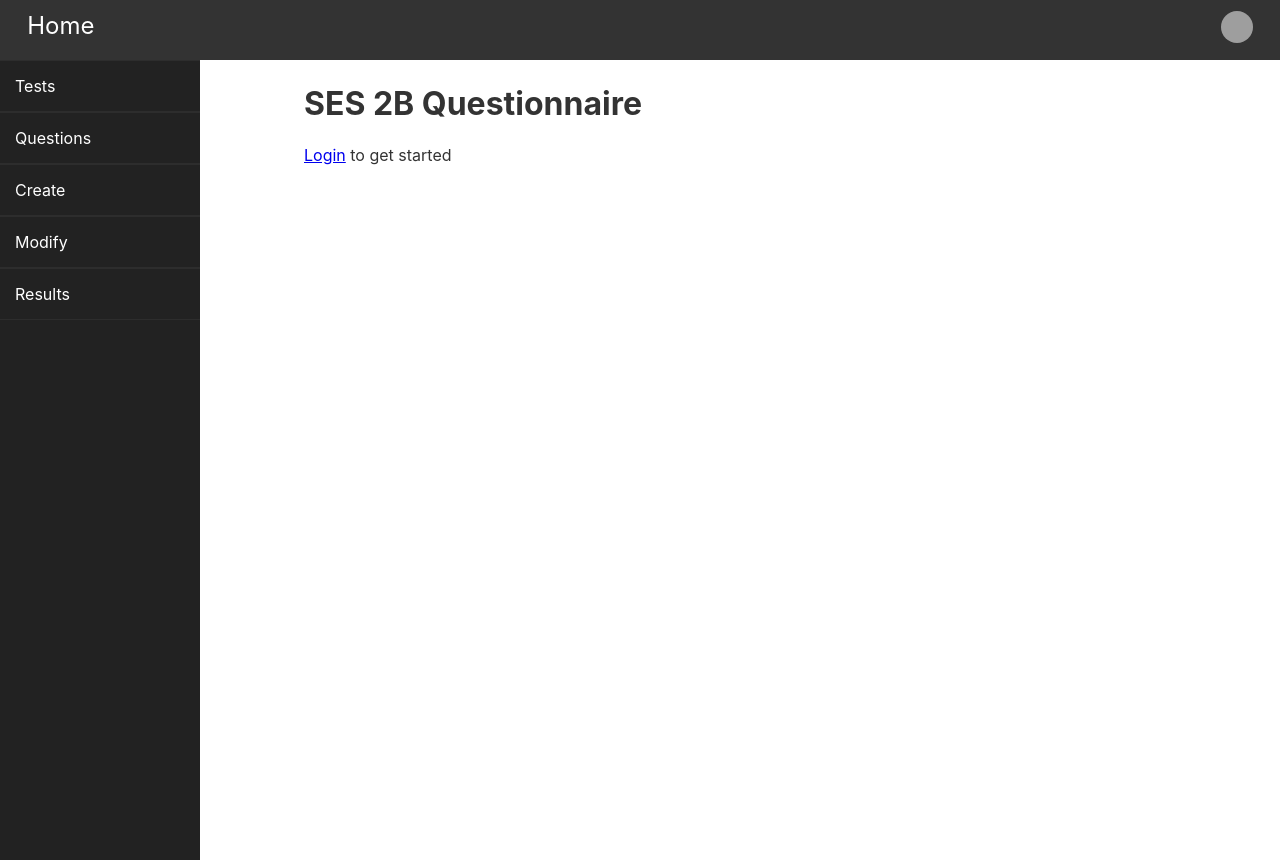
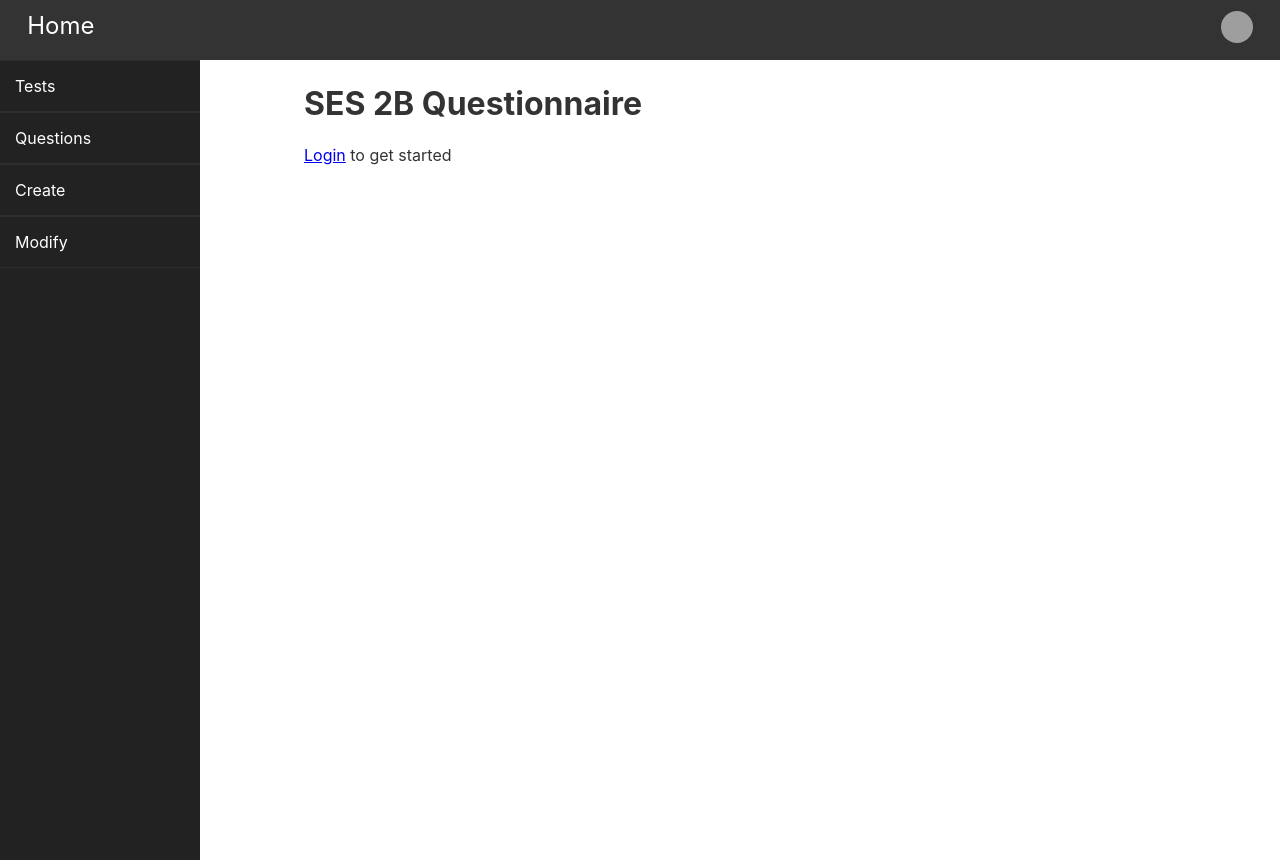
Before and after one commit to MitchellUTS/SES2B, a Next.js app: page / in a window 1280 px wide. Built offline with nearby package versions, Linux system fonts and the light colour scheme; no server answers; grey boxes are pictures that could not be loaded.

Commit message:
Removed the results tab from the sidebar component

```diff
--- a/components/menu/sidebar.js
+++ b/components/menu/sidebar.js
@@ -9,7 +9,6 @@ const Sidebar = props => {
           <li><a href="list">Questions</a></li>
           <li><a href="create">Create</a></li>
           <li><a href="modify">Modify</a></li>
-          <li><a href="results">Results</a></li>
         </ul>
       </div>
     </div>
```
